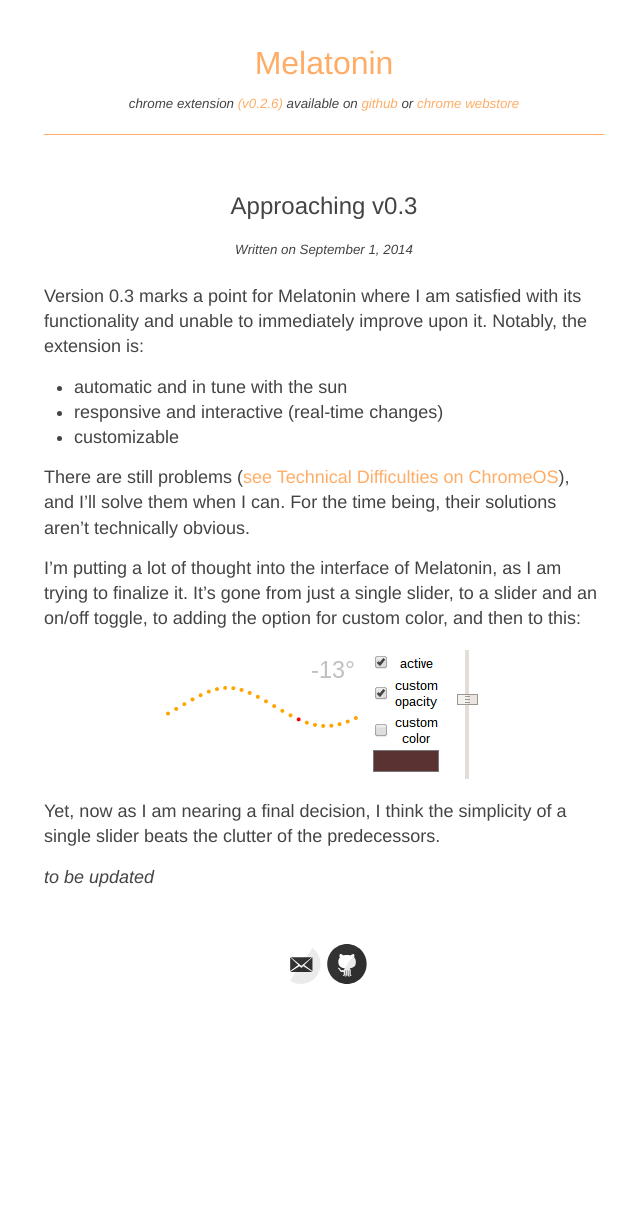
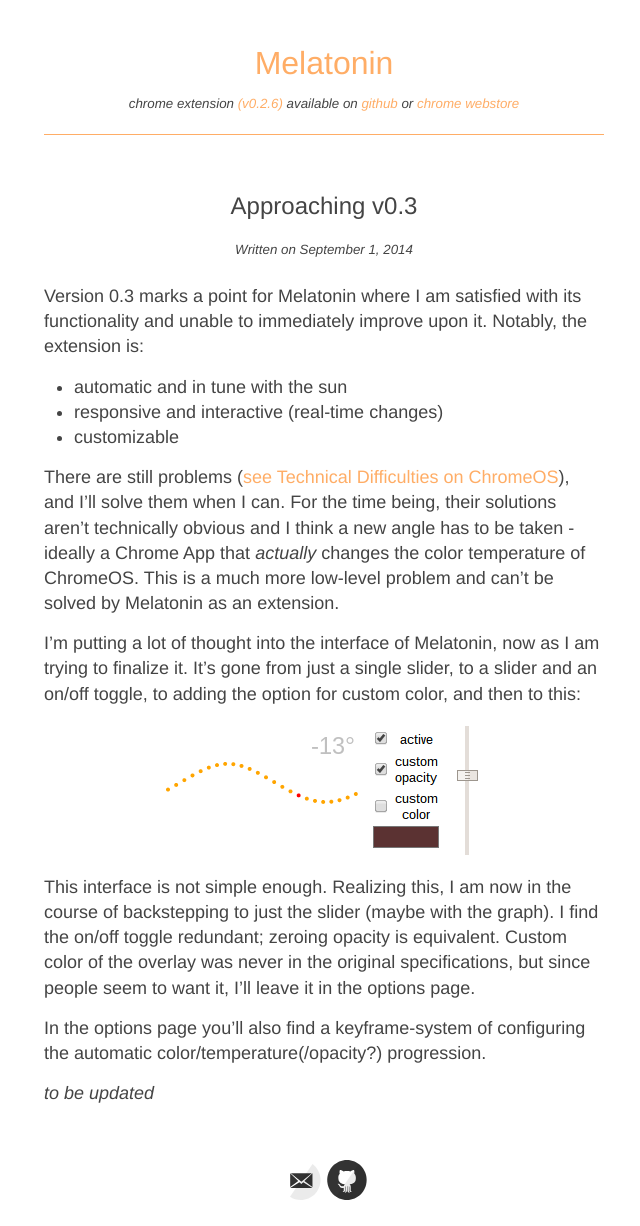
Before and after one commit to jarlg/melatonin, a Jekyll site: the page built from blog/_posts/2014-9-01-Approaching-v0.3.md, in a window 1280 px wide. Shown: the whole page, without its empty margins (316-956 px from the left). Built offline with Jekyll 4.4.1, drawn with Linux system fonts in a browser that asks for light colours; Markdown is read by kramdown in place of the engine named in the settings; before the commit the page ends 1009 px from its top, so only the background shows below that.

Commit message:
Updated 2014-9-01-Approaching-v0.3.md

```diff
--- a/blog/_posts/2014-9-01-Approaching-v0.3.md
+++ b/blog/_posts/2014-9-01-Approaching-v0.3.md
@@ -13,17 +13,14 @@
 - responsive and interactive (real-time changes)
 - customizable
 
-There are still problems ([see Technical Difficulties on ChromeOS]({{ site.baseurl }}/Technical-ChromeOS/)), and I'll solve them when I can. For the time being, their solutions aren't technically obvious.
+There are still problems ([see Technical Difficulties on ChromeOS]({{ site.baseurl }}/Technical-ChromeOS/)), and I'll solve them when I can. For the time being, their solutions aren't technically obvious and I think a new angle has to be taken - ideally a Chrome App that _actually_ changes the color temperature of ChromeOS. This is a much more low-level problem and can't be solved by Melatonin as an extension.
 
-I'm putting a lot of thought into the interface of Melatonin, as
-I am trying to finalize it. It's gone from just a single slider,
-to a slider and an on/off toggle, to adding the option for
-custom color, and then to this:
+I'm putting a lot of thought into the interface of Melatonin, now as I am trying to finalize it. It's gone from just a single slider, to a slider and an on/off toggle, to adding the option for custom color, and then to this:
 
 ![Alpha interface of version 0.3]({{ site.baseurl }}/images/interfacev03-a.png)
 
-Yet, now as I am nearing a final decision, I think the
-simplicity of a single slider beats the clutter of the
-predecessors.
+This interface is not simple enough. Realizing this, I am now in the course of backstepping to just the slider (maybe with the graph). I find the on/off toggle redundant; zeroing opacity is equivalent. Custom color of the overlay was never in the original specifications, but since people seem to want it, I'll leave it in the options page.
 
-*to be updated*
+In the options page you'll also find a keyframe-system of configuring the automatic color/temperature(/opacity?) progression.
+
+_to be updated_
```
